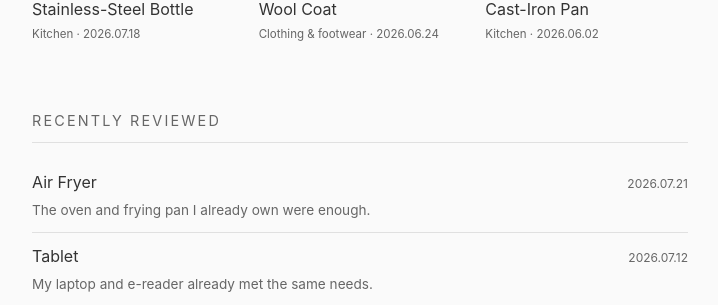
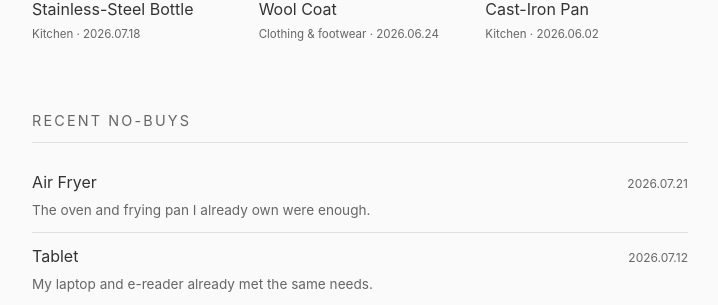
Before and after one commit to ipari/minimal-life, a Jekyll site: the page built from en/index.html, in a window 1280 px wide and 900 px high, scrolled down 594 px. Shown: the part 148-453 px from the top of the window, without its empty margins (280-998 px from the left). Built offline with Jekyll 4.4.1, drawn with Linux system fonts in a browser that asks for light colours.

Commit message:
Rename considered items section

```diff
--- a/_data/ui.yml
+++ b/_data/ui.yml
@@ -6,7 +6,7 @@ en:
   view_all: View all
   no_posts: No posts yet.
   recent_items: Recently acquired
-  recent_reviews: Recently reviewed
+  recent_reviews: Recent No-Buys
   my_items: My things
   no_items: No items yet.
   all_posts: All posts
@@ -21,7 +21,7 @@ ko:
   view_all: 전체 보기
   no_posts: 아직 작성된 글이 없습니다.
   recent_items: 최근 들인 물건들
-  recent_reviews: 들이지 않기로 한 물건들
+  recent_reviews: 최근 들이지 않기로 한 물건들
   my_items: 나의 물건들
   no_items: 아직 등록된 물건이 없습니다.
   all_posts: 모든 글
```
